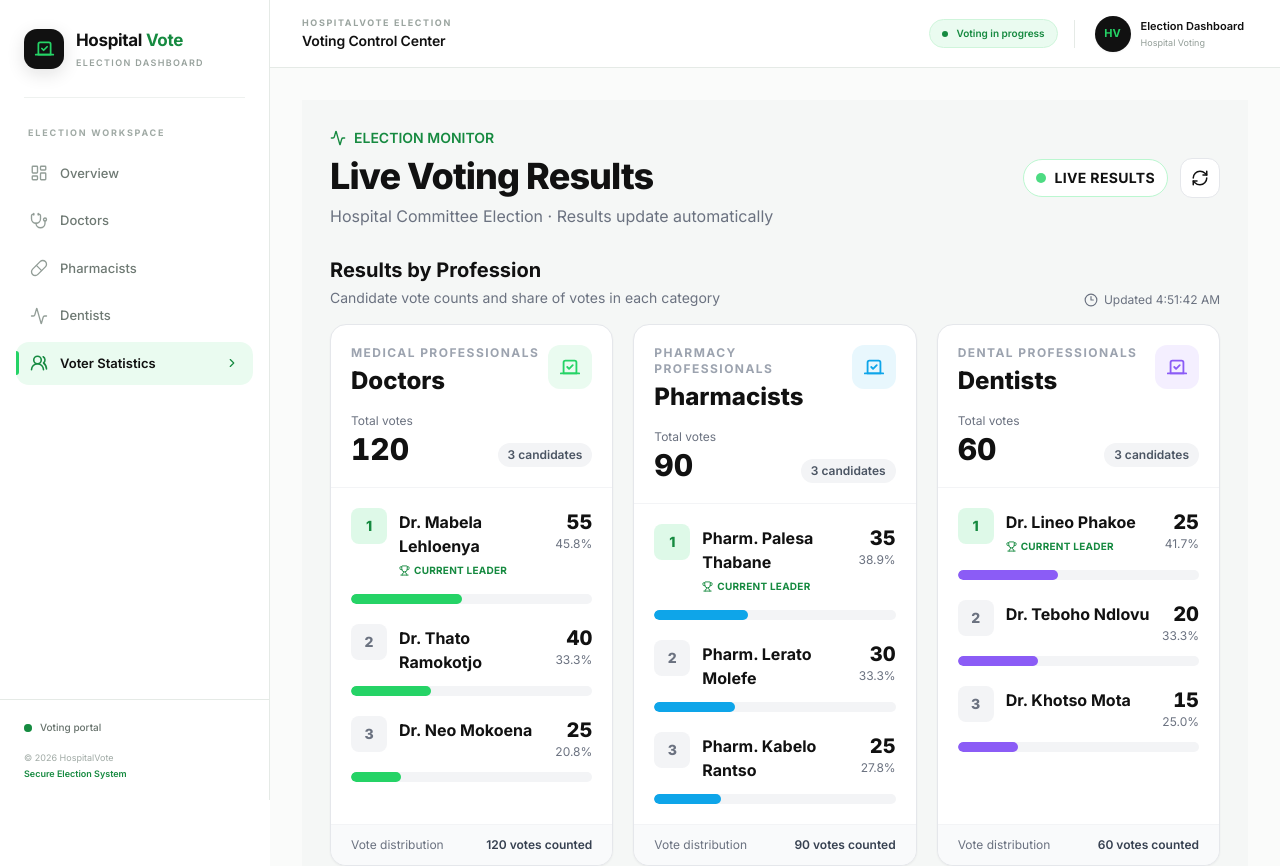
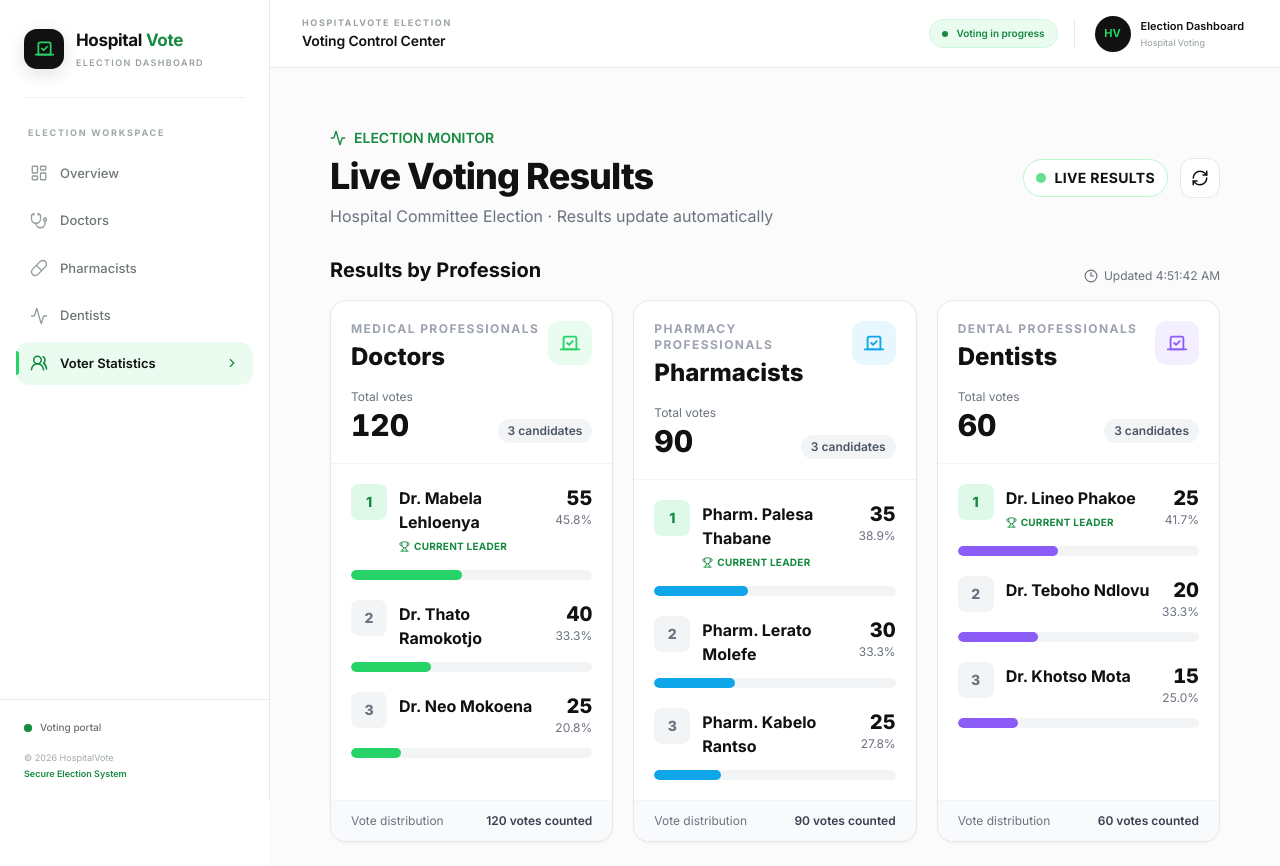
Before and after one commit to Fuma1322/vote-poll, a Next.js app: page /dashboard/voters in a window 1280 px wide. Shown: the top 866 px of the page. Built offline with nearby package versions, Linux system fonts and the light colour scheme.

Commit message:
deploy: Error Unused Imports Removed

```diff
--- a/app/(admin)/dashboard/voters/page.tsx
+++ b/app/(admin)/dashboard/voters/page.tsx
@@ -1,7 +1,7 @@
 'use client';
 
 import { useCallback, useEffect, useState } from 'react';
-import { Activity, Clock3, RefreshCw, Trophy, Users, Vote } from 'lucide-react';
+import { Activity, Clock3, RefreshCw, Trophy, Vote } from 'lucide-react';
 
 type CandidateResult = {
   id: string;
@@ -98,7 +98,7 @@ export default function VoterStatisticsPage() {
   });
 
   return (
-    <main className="min-h-full bg-[#F5F7F6] p-4 text-[#111111] sm:p-6 xl:p-7">
+    <main className="min-h-full p-4 text-[#111111] sm:p-6 xl:p-7">
       <div className="mx-auto max-w-[1800px]">
         {/* Page heading */}
         <header className="flex flex-wrap items-center justify-between gap-4">
@@ -146,9 +146,6 @@ export default function VoterStatisticsPage() {
           <div className="mb-4 flex items-end justify-between gap-3">
             <div>
               <h2 className="text-lg font-bold sm:text-xl">Results by Profession</h2>
-              <p className="mt-1 text-xs text-gray-500 sm:text-sm">
-                Candidate vote counts and share of votes in each category
-              </p>
             </div>
 
             {lastChecked && (
```
